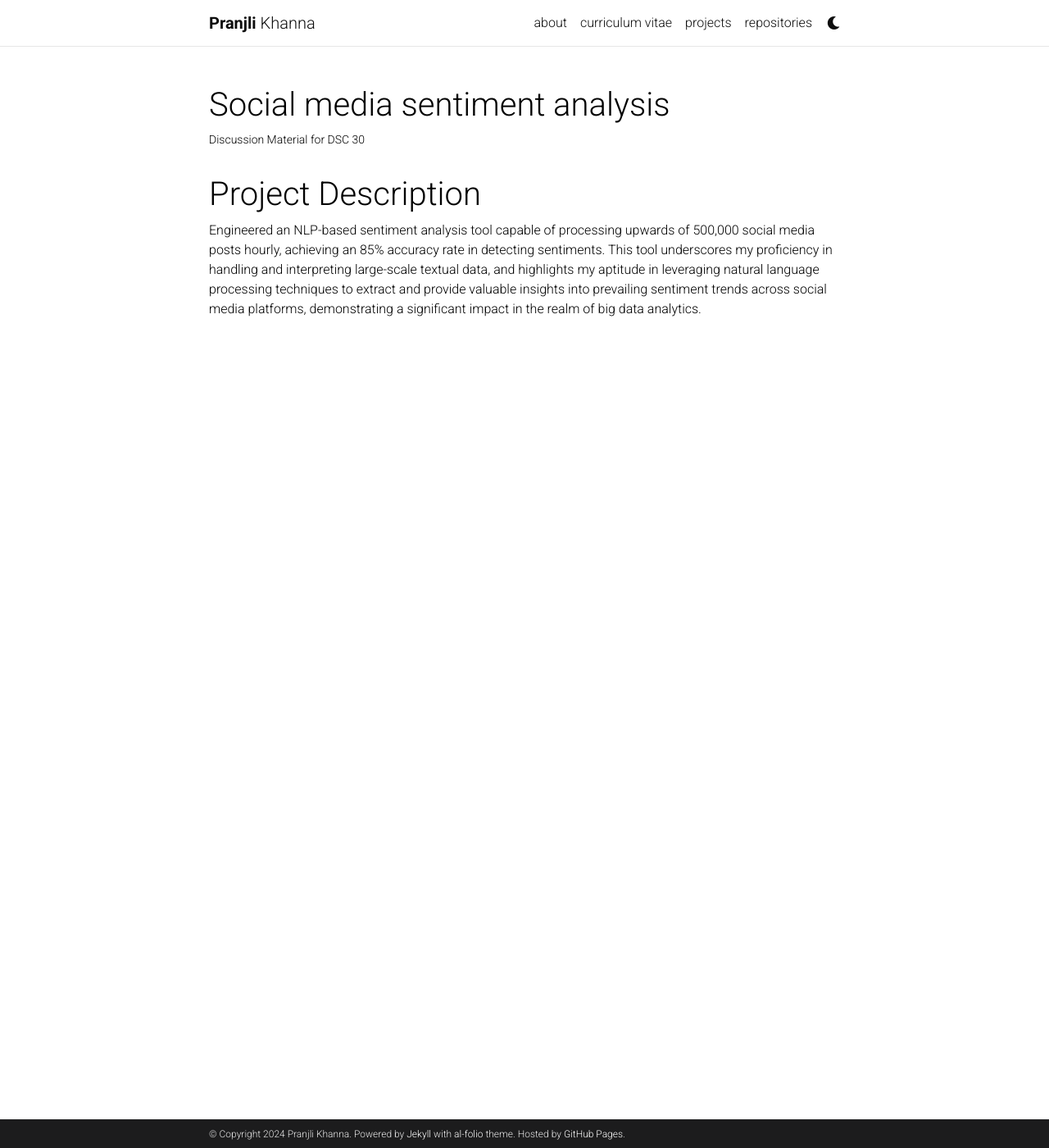
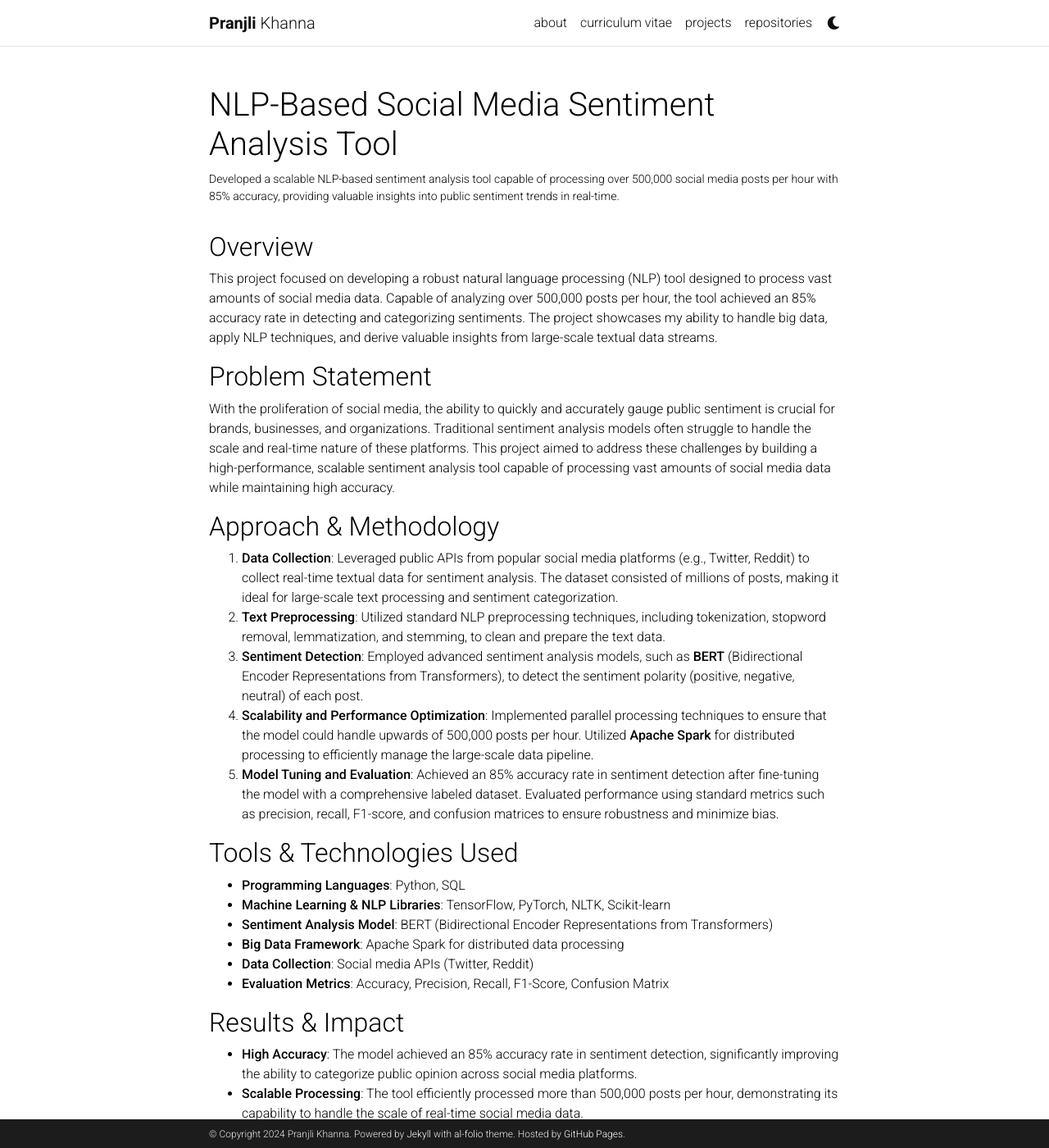
Before and after one commit to pranjlikhanna/pranjlikhanna.github.io, a Jekyll site: the page built from _projects/3_project.md, in a window 1280 px wide and 1400 px high. Shown: the whole window at 82% size. Built offline with Jekyll 4.4.1, drawn with Linux system fonts in a browser that asks for light colours; comment, search, counter and statistics services are not loaded; a style sheet for code colours, icons or effects is not loaded; some of the changed text lies outside the part shown.

Commit message:
Update 3_project.md

```diff
--- a/_projects/3_project.md
+++ b/_projects/3_project.md
@@ -1,12 +1,43 @@
 ---
 layout: page
-title: Social media sentiment analysis
-description: Discussion Material for DSC 30
+title: NLP-Based Social Media Sentiment Analysis Tool
+description: Developed a scalable NLP-based sentiment analysis tool capable of processing over 500,000 social media posts per hour with 85% accuracy, providing valuable insights into public sentiment trends in real-time.
 img: assets/img/social.jpg
 importance: 6
 category: academic
 ---
+## Overview
+This project focused on developing a robust natural language processing (NLP) tool designed to process vast amounts of social media data. Capable of analyzing over 500,000 posts per hour, the tool achieved an 85% accuracy rate in detecting and categorizing sentiments. The project showcases my ability to handle big data, apply NLP techniques, and derive valuable insights from large-scale textual data streams.
 
-# Project Description
+## Problem Statement
+With the proliferation of social media, the ability to quickly and accurately gauge public sentiment is crucial for brands, businesses, and organizations. Traditional sentiment analysis models often struggle to handle the scale and real-time nature of these platforms. This project aimed to address these challenges by building a high-performance, scalable sentiment analysis tool capable of processing vast amounts of social media data while maintaining high accuracy.
 
-Engineered an NLP-based sentiment analysis tool capable of processing upwards of 500,000 social media posts hourly, achieving an 85% accuracy rate in detecting sentiments. This tool underscores my proficiency in handling and interpreting large-scale textual data, and highlights my aptitude in leveraging natural language processing techniques to extract and provide valuable insights into prevailing sentiment trends across social media platforms, demonstrating a significant impact in the realm of big data analytics.
+## Approach & Methodology
+1. **Data Collection**: Leveraged public APIs from popular social media platforms (e.g., Twitter, Reddit) to collect real-time textual data for sentiment analysis. The dataset consisted of millions of posts, making it ideal for large-scale text processing and sentiment categorization.
+2. **Text Preprocessing**: Utilized standard NLP preprocessing techniques, including tokenization, stopword removal, lemmatization, and stemming, to clean and prepare the text data.
+3. **Sentiment Detection**: Employed advanced sentiment analysis models, such as **BERT** (Bidirectional Encoder Representations from Transformers), to detect the sentiment polarity (positive, negative, neutral) of each post.
+4. **Scalability and Performance Optimization**: Implemented parallel processing techniques to ensure that the model could handle upwards of 500,000 posts per hour. Utilized **Apache Spark** for distributed processing to efficiently manage the large-scale data pipeline.
+5. **Model Tuning and Evaluation**: Achieved an 85% accuracy rate in sentiment detection after fine-tuning the model with a comprehensive labeled dataset. Evaluated performance using standard metrics such as precision, recall, F1-score, and confusion matrices to ensure robustness and minimize bias.
+
+## Tools & Technologies Used
+- **Programming Languages**: Python, SQL
+- **Machine Learning & NLP Libraries**: TensorFlow, PyTorch, NLTK, Scikit-learn
+- **Sentiment Analysis Model**: BERT (Bidirectional Encoder Representations from Transformers)
+- **Big Data Framework**: Apache Spark for distributed data processing
+- **Data Collection**: Social media APIs (Twitter, Reddit)
+- **Evaluation Metrics**: Accuracy, Precision, Recall, F1-Score, Confusion Matrix
+
+## Results & Impact
+- **High Accuracy**: The model achieved an 85% accuracy rate in sentiment detection, significantly improving the ability to categorize public opinion across social media platforms.
+- **Scalable Processing**: The tool efficiently processed more than 500,000 posts per hour, demonstrating its capability to handle the scale of real-time social media data.
+- **Insightful Analytics**: The system provided valuable insights into sentiment trends, offering real-time feedback to brands, businesses, and social media analysts, helping them make data-driven decisions.
+
+## Key Takeaways
+This project exemplifies my ability to work with big data and apply advanced NLP techniques to real-world problems. By engineering a scalable, high-performance sentiment analysis tool, I demonstrated expertise in both machine learning model development and data engineering. This solution offers practical applications for industries looking to monitor public sentiment and react to trends in real time.
+
+## Skills Demonstrated
++ Natural Language Processing (NLP)
++ Big Data Processing and Distributed Systems
++ Sentiment Analysis (BERT, Preprocessing)
++ Data Engineering and Parallel Processing (Apache Spark)
++ Model Fine-tuning and Evaluation
```
